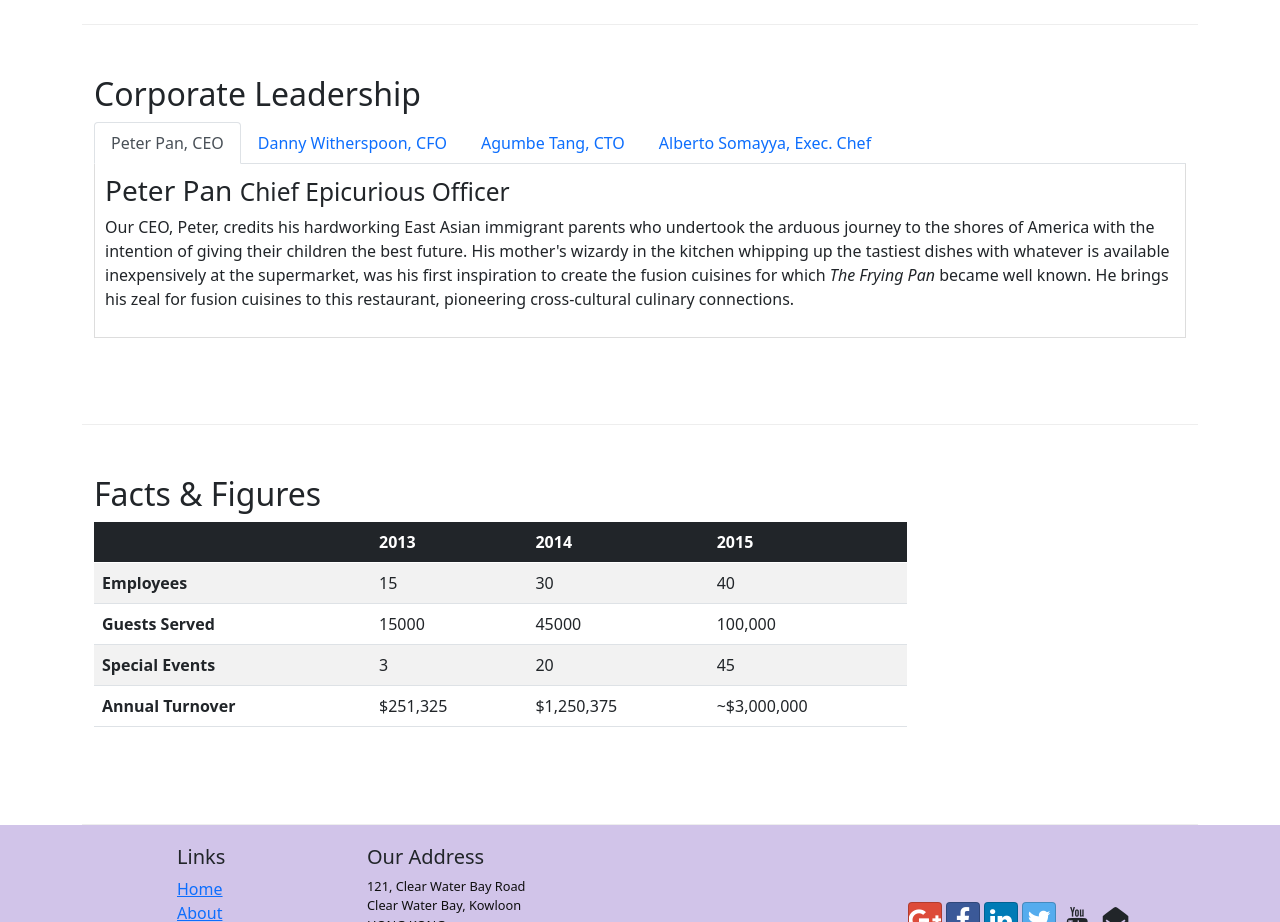
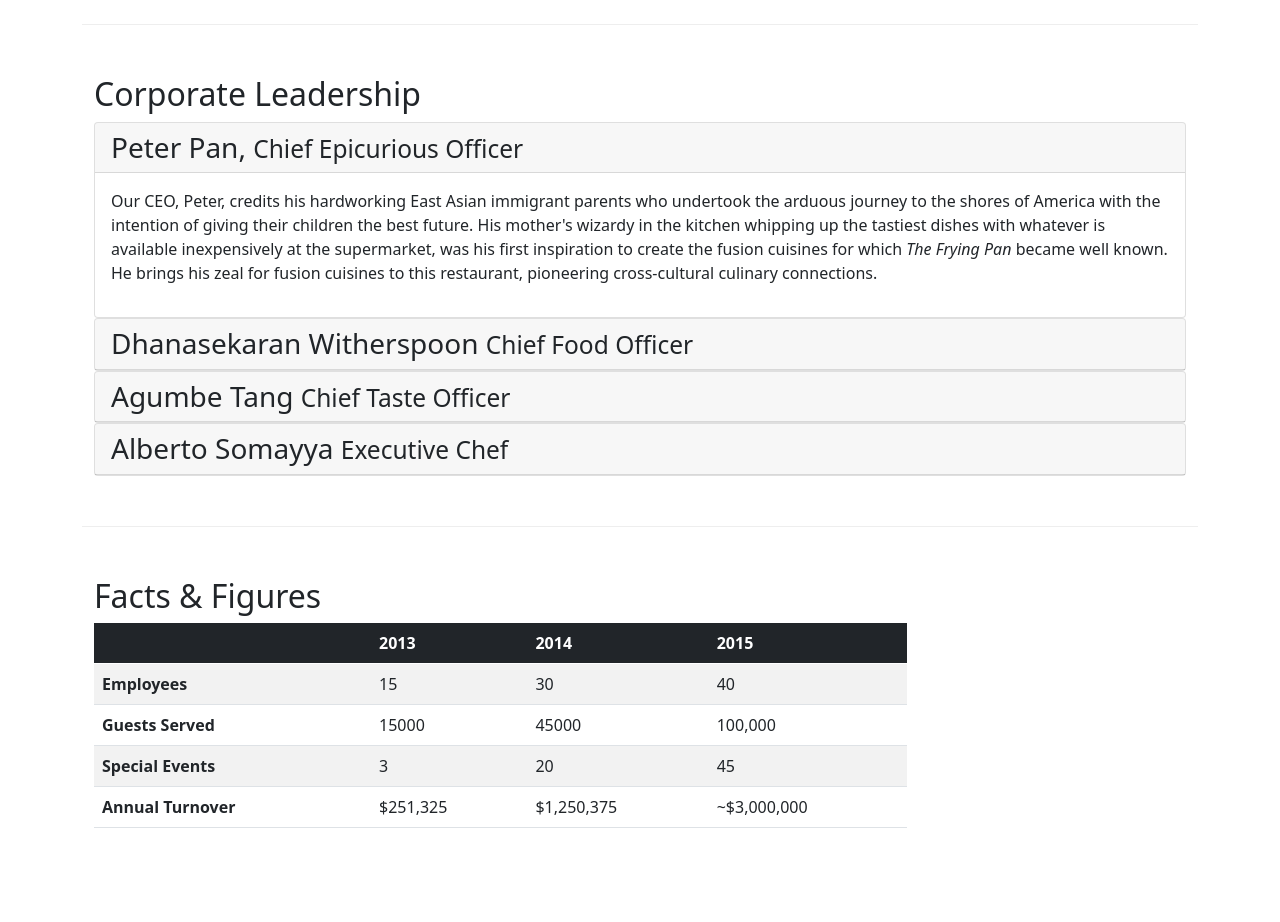
Before and after one commit to Ay7ot/bootstrap, a website: page aboutus.html in a window 1280 px wide. Shown: the part 1040-1962 px from the top of the page. Drawn offline with nearby package versions, Linux system fonts and the light colour scheme.

Commit message:
Accordion

```diff
--- a/aboutus.html
+++ b/aboutus.html
@@ -17,10 +17,10 @@
     <nav class="navbar navbar-expand-md navbar-dark fixed-top">
         <div class="container">
             <a href="index.html" class="navbar-brand"><img src="img/logo.png" height="30" width="41"></a>
-            <button class="navbar-toggler" type="button" data-bs-toggle="collapse" data-bs-target="#mainMenuBar" aria-controls="mainMenuBar" aria-label="Toggle navigation" aria-expanded="false">
+            <button class="navbar-toggler" type="button" data-bs-toggle="collapse" data-bs-target="#Navbar" aria-controls="mainMenuBar" aria-label="Toggle navigation" aria-expanded="false">
                 <span class="navbar-toggler-icon"></span>
             </button>
-            <div class="collapse navbar-collapse" id="mainMenuBar">
+            <div class="collapse navbar-collapse" id="Navbar">
                 <ul class="navbar-nav">
                     <li class="nav-item">
                         <a href="index.html" class="nav-link"><span class="fa fa-home fa-lg"></span> Home</a>
@@ -105,42 +105,66 @@
         <div class="row row-content">
             <div class="col-12">
                 <h2>Corporate Leadership</h2>
-                <ul class="nav nav-tabs">
-                    <li class="nav-item">
-                        <a href="#peter" class="nav-link active" role="tab" data-bs-toggle="tab">Peter Pan, CEO</a>
-                    </li>
-                    <li class="nav-item">
-                        <a href="#danny" class="nav-link" role="tab" data-bs-toggle="tab">Danny Witherspoon, CFO</a>
-                    </li>
-                    <li class="nav-item">
-                        <a href="#agumbe" class="nav-link" role="tab" data-bs-toggle="tab">Agumbe Tang, CTO</a>
-                    </li>
-                    <li class="nav-item">
-                        <a href="#alberto" class="nav-link" role="tab" data-bs-toggle="tab">Alberto Somayya, Exec. Chef</a>
-                    </li>
-                </ul>
-                <div class="tab-content">
-                    <div class="tab-pane fade show active" id="peter" role="tabpanel">
-                        <h3>Peter Pan <small>Chief Epicurious Officer</small></h3>
-                        <p class="d-none d-sm-block">Our CEO, Peter, credits his hardworking East Asian immigrant parents who undertook the arduous journey to the shores of America with the intention of giving their children the best future. His mother's wizardy in the kitchen whipping up the tastiest dishes with whatever is available inexpensively at the supermarket, was his first inspiration to create the fusion cuisines for which <em>The Frying Pan</em> became well known. He brings his zeal for fusion cuisines to this restaurant, pioneering cross-cultural culinary connections.</p>
+                <div id="accordion">
+                    <div class="card">
+                        <div class="card-header" role="tab" id="peterhead">
+                            <h3 class="mb-0">
+                                <a data-bs-toggle="collapse" data-bs-target="#peter">Peter Pan, <small>Chief Epicurious Officer</small>
+                                </a>
+                            </h3>
+                        </div>
+                        <div class="collapse show" id="peter" role="tabpanel">
+                            <div class="card-body">
+                                <p class="d-none d-sm-block">Our CEO, Peter, credits his hardworking East Asian immigrant parents who undertook the arduous journey to the shores of America with the intention of giving their children the best future. His mother's wizardy in the kitchen whipping up the tastiest dishes with whatever is available inexpensively at the supermarket, was his first inspiration to create the fusion cuisines for which <em>The Frying Pan</em> became well known. He brings his zeal for fusion cuisines to this restaurant, pioneering cross-cultural culinary connections.</p>
+                            </div>
+
+                        </div>
                     </div>
 
-                    <div class="tab-pane fade" id="danny" role="tabpanel">
-                        <h3>Dhanasekaran Witherspoon <small>Chief Food Officer</small></h3>
-                        <p class="d-none d-sm-block">Our CFO, Danny, as he is affectionately referred to by his colleagues, comes from a long established family tradition in farming and produce. His experiences growing up on a farm in the Australian outback gave him great appreciation for varieties of food sources. As he puts it in his own words, <em>Everything that runs, wins, and everything that stays, pays!</em></p>
+                    <div class="card">
+                        <div class="card-header" role="tab" id="dannyhead">
+                            <h3 class="mb-0">
+                                <a data-bs-toggle="collapse" data-bs-target="#danny">Dhanasekaran Witherspoon <small>Chief Food Officer</small>
+                                </a>
+                            </h3>
+                        </div>
+                        <div class="collapse" id="danny" role="tabpanel">
+                            <div class="card-body">
+                                <p class="d-none d-sm-block">Our CFO, Danny, as he is affectionately referred to by his colleagues, comes from a long established family tradition in farming and produce. His experiences growing up on a farm in the Australian outback gave him great appreciation for varieties of food sources. As he puts it in his own words, <em>Everything that runs, wins, and everything that stays, pays!</em></p>
+                            </div>
+
+                        </div>
                     </div>
 
-                    <div class="tab-pane fade " id="agumbe" role="tabpanel">
-                        <h3>Agumbe Tang <small>Chief Taste Officer</small></h3>
-                        <p class="d-none d-sm-block">Blessed with the most discerning gustatory sense, Agumbe, our CTO, personally ensures that every dish that we serve meets his exacting tastes. Our chefs dread the tongue lashing that ensues if their dish does not meet his exacting standards. He lives by his motto, <em>You click only if you survive my lick.</em></p>
+                    <div class="card">
+                        <div class="card-header" role="tab" id="agumbehead">
+                            <h3 class="mb-0">
+                                <a data-bs-toggle="collapse" data-bs-target="#agumbe">Agumbe Tang <small>Chief Taste Officer</small>
+                                </a>
+                            </h3>
+                        </div>
+                        <div class="collapse" id="agumbe" role="tabpanel">
+                            <div class="card-body">
+                                <p class="d-none d-sm-block">Blessed with the most discerning gustatory sense, Agumbe, our CTO, personally ensures that every dish that we serve meets his exacting tastes. Our chefs dread the tongue lashing that ensues if their dish does not meet his exacting standards. He lives by his motto, <em>You click only if you survive my lick.</em></p>
+                            </div>
+
+                        </div>
                     </div>
+                    <div class="card">
+                        <div class="card-header" role="tab" id="albertohead">
+                            <h3 class="mb-0">
+                                <a data-bs-toggle="collapse" data-bs-target="#alberto">Alberto Somayya <small>Executive Chef</small>
+                                </a>
+                            </h3>
+                        </div>
+                        <div class="collapse" id="alberto" role="tabpanel">
+                            <div class="card-body">
+                                <p class="d-none d-sm-block">Award winning three-star Michelin chef with wide International experience having worked closely with whos-who in the culinary world, he specializes in creating mouthwatering Indo-Italian fusion experiences. He says, <em>Put together the cuisines from the two craziest cultures, and you get a winning hit! Amma Mia!</em></p>
+                            </div>
 
-                    <div class="tab-pane fade" id="alberto" role="tabpanel">
-                        <h3 class="d-none d-sm-block">Alberto Somayya <small>Executive Chef</small></h3>
-                        <p class="d-none d-sm-block">Award winning three-star Michelin chef with wide International experience having worked closely with whos-who in the culinary world, he specializes in creating mouthwatering Indo-Italian fusion experiences. He says, <em>Put together the cuisines from the two craziest cultures, and you get a winning hit! Amma Mia!</em></p>
+                        </div>
                     </div>
                 </div>
-
             </div>
        </div>
        <div class="row row-content">
```
Also changed, not shown: contactus.html (+2 -2 lines), index.html (+2 -2 lines).
